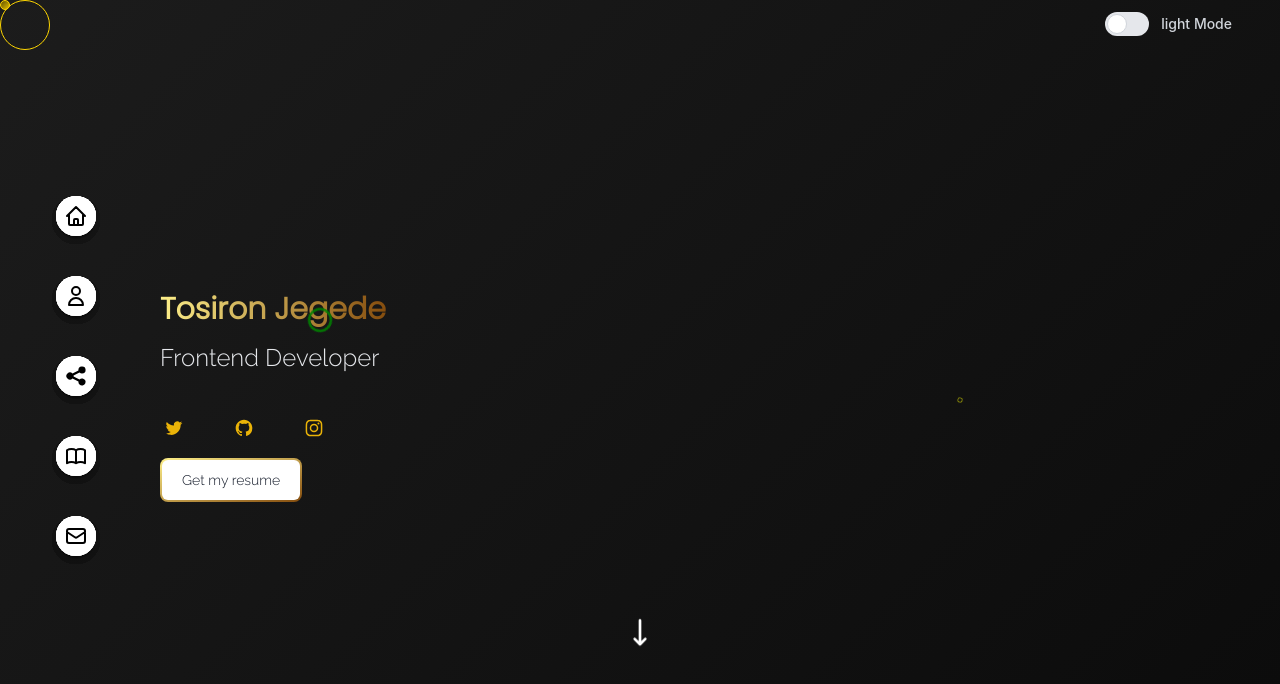
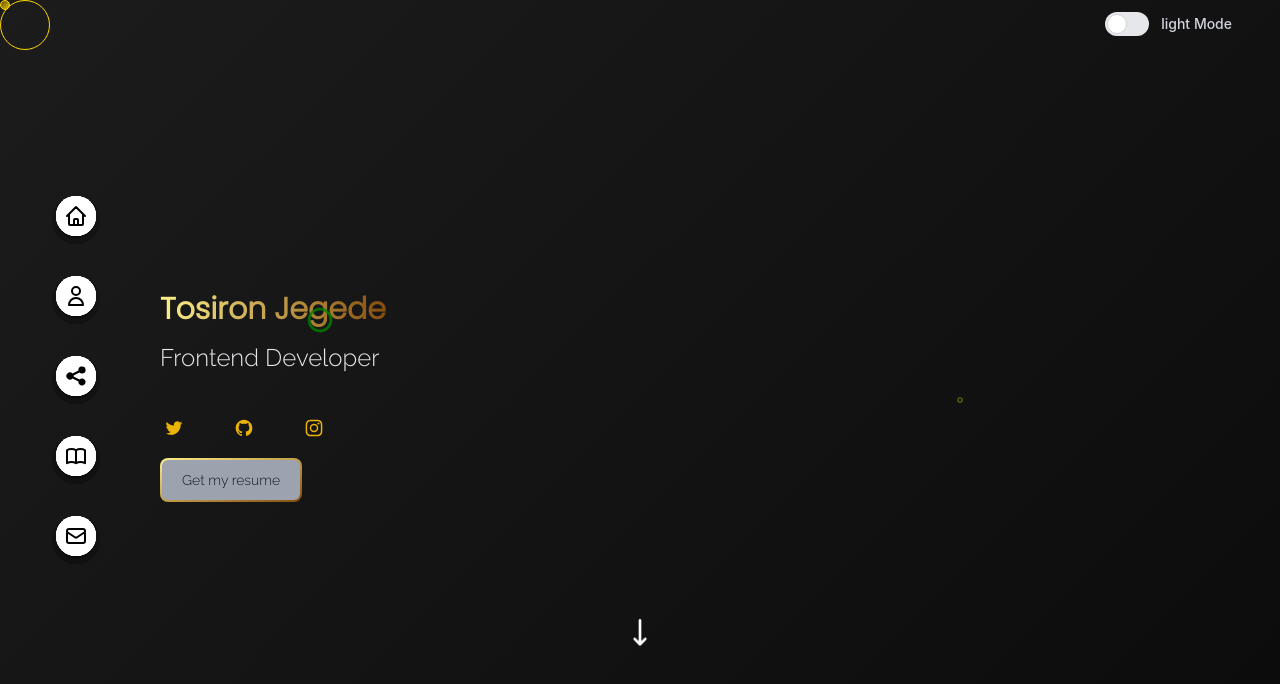
Before and after one commit to tosibinaronmuro/portfolioo, a Next.js app: page / in a window 1280 px wide. Shown: the top 684 px of the page. Built offline with nearby package versions, Linux system fonts and the light colour scheme.

Commit message:
changed the background of the github button and the resume button

```diff
--- a/Components/Projects.jsx
+++ b/Components/Projects.jsx
@@ -43,9 +43,9 @@ function Projects() {
                 <h1 className="text-white text-xl">{item.title}</h1>
                 <p>{item.tools}</p>
                 <div className="flex justify-center p-4  ">
-                  <button className="relative inline-flex items-center justify-center h-11 p-0.5 mb-2 mr-2 overflow-hidden text-sm font-medium text-gray-900 rounded-lg group bg-gradient-to-br from-yellow-200 to-yellow-800 group-hover:from-yellow-600 group-hover:to-yellow-500 hover:text-white dark:text-white focus:ring-4 focus:outline-none focus:ring-yellow-200 ">
+                  <button className="relative inline-flex items-center justify-center h-11 p-0.5 mb-2 mr-2 overflow-hidden text-sm font-medium text-gray-900 rounded-lg group bg-gradient-to-br from-yellow-200 to-yellow-800 group-hover:from-yellow-600 group-hover:to-yellow-500 hover:text-white  dark:text-white focus:ring-4 focus:outline-none focus:ring-yellow-200 ">
                    <a href={item.github} target={item.target}>
-                   <span className="relative px-5 py-2.5 transition-all ease-in duration-75 text-white bg-white dark:bg-gray-900 rounded-md group-hover:bg-opacity-0">
+                   <span className="relative px-5 py-2.5 transition-all ease-in duration-75 text-white  bg-gray-900 rounded-md group-hover:bg-opacity-0">
                       GitHub
                     </span>
                    </a>
--- a/pages/index.js
+++ b/pages/index.js
@@ -81,7 +81,7 @@ const router= useRouter()
             <Socials />
         <div className="mt-5">
 
-          <a href="/TosironJegede.pdf" download={true} target='_blank'><button  className="relative inline-flex items-center justify-center p-0.5 mb-2 mr-2 overflow-hidden text-sm font-medium text-gray-900 rounded-lg group bg-gradient-to-br from-yellow-200 to-yellow-800 group-hover:from-yellow-600 group-hover:to-yellow-500 hover:text-white dark:text-white focus:ring-4 focus:outline-none focus:ring-yellow-200  "><span className="relative px-5 py-2.5 font-raleway transition-all ease-in duration-75 bg-white dark:bg-gray-900 rounded-md group-hover:bg-opacity-0">
+          <a href="/TosironJegede.pdf" download={true} target='_blank'><button  className="relative inline-flex items-center justify-center p-0.5 mb-2 mr-2 overflow-hidden text-sm font-medium text-gray-900 rounded-lg group bg-gradient-to-br from-yellow-200 to-yellow-800 group-hover:from-yellow-600 group-hover:to-yellow-500 hover:text-white dark:text-white focus:ring-4 focus:outline-none focus:ring-yellow-200  "><span className="relative px-5 py-2.5 font-raleway transition-all ease-in duration-75 bg-gray-400 dark:bg-gray-900 rounded-md group-hover:bg-opacity-0">
       Get my resume
   </span></button></a>
         </div>
```
